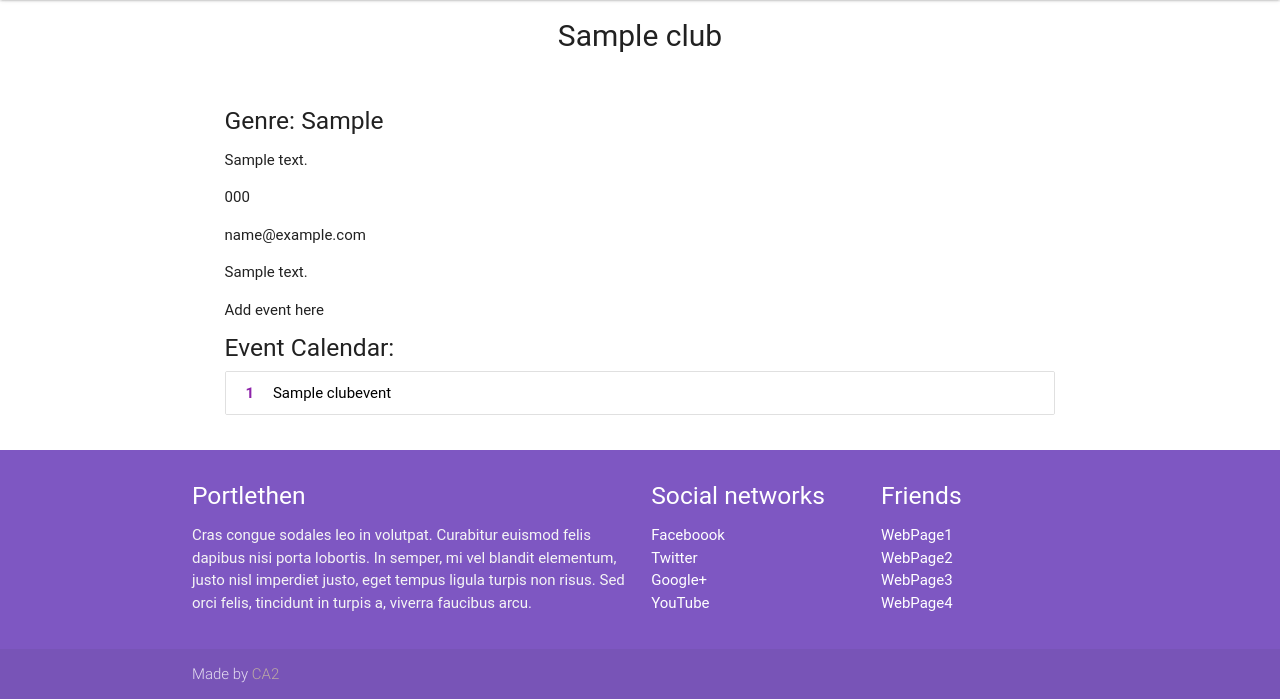
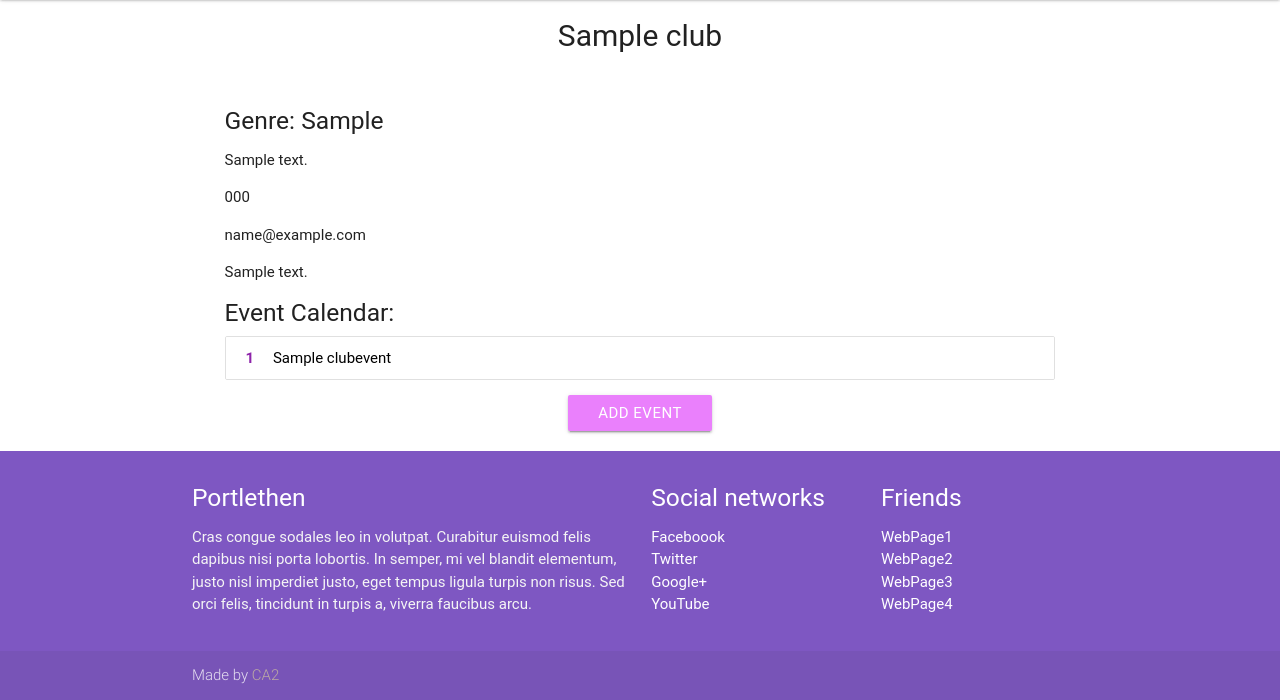
Before and after one commit to bladimip/portlethengo, a PHP site: a page that uses inc/club/C_siteAdmin.php in a window 1280 px wide. Shown: the part 65-765 px from the top of the page. Run offline with PHP 8.4, Linux system fonts and the light colour scheme; tables that the repository leaves empty hold one stand-in row (values such as "Sample post"); some libraries are stand-ins or nearby versions; some web fonts are replaced.

Commit message:
some little things

```diff
--- a/assets/css/style.css
+++ b/assets/css/style.css
@@ -186,3 +186,9 @@ footer {
 .justify {
 	text-align: justify;
 }
+
+.centerPos {
+	margin-top: 15px;
+	width: 100%;
+	text-align: center;
+}
--- a/inc/club/C_contributor.php
+++ b/inc/club/C_contributor.php
@@ -13,14 +13,16 @@ class ClubContributor extends Club {
         $this->showCategory();
         $this->showDescription();
         $this->showContacts();
+        $this->showCalendar();
         $this->addEventOption();
-        $this->showCalendar();
       echo '</div>';
     echo '</div>';
   }
 
   public function addEventOption() {
-    echo 'Add event here';
+    echo '<div class="centerPos">
+            <div class="btn purple accent-1 waves-effect waves-light">Add event</div>
+          </div>';
   }
 
 }
--- a/inc/club/C_siteAdmin.php
+++ b/inc/club/C_siteAdmin.php
@@ -17,8 +17,8 @@ class ClubSiteAdmin extends ClubAdmin {
         $this->showCategory();
         $this->showDescription();
         $this->showContacts();
+        $this->showCalendar();
         $this->addEventOption();
-        $this->showCalendar();
         // Display all admins of that club
         $this->showClubAdmins();
       echo '</div>';
```
